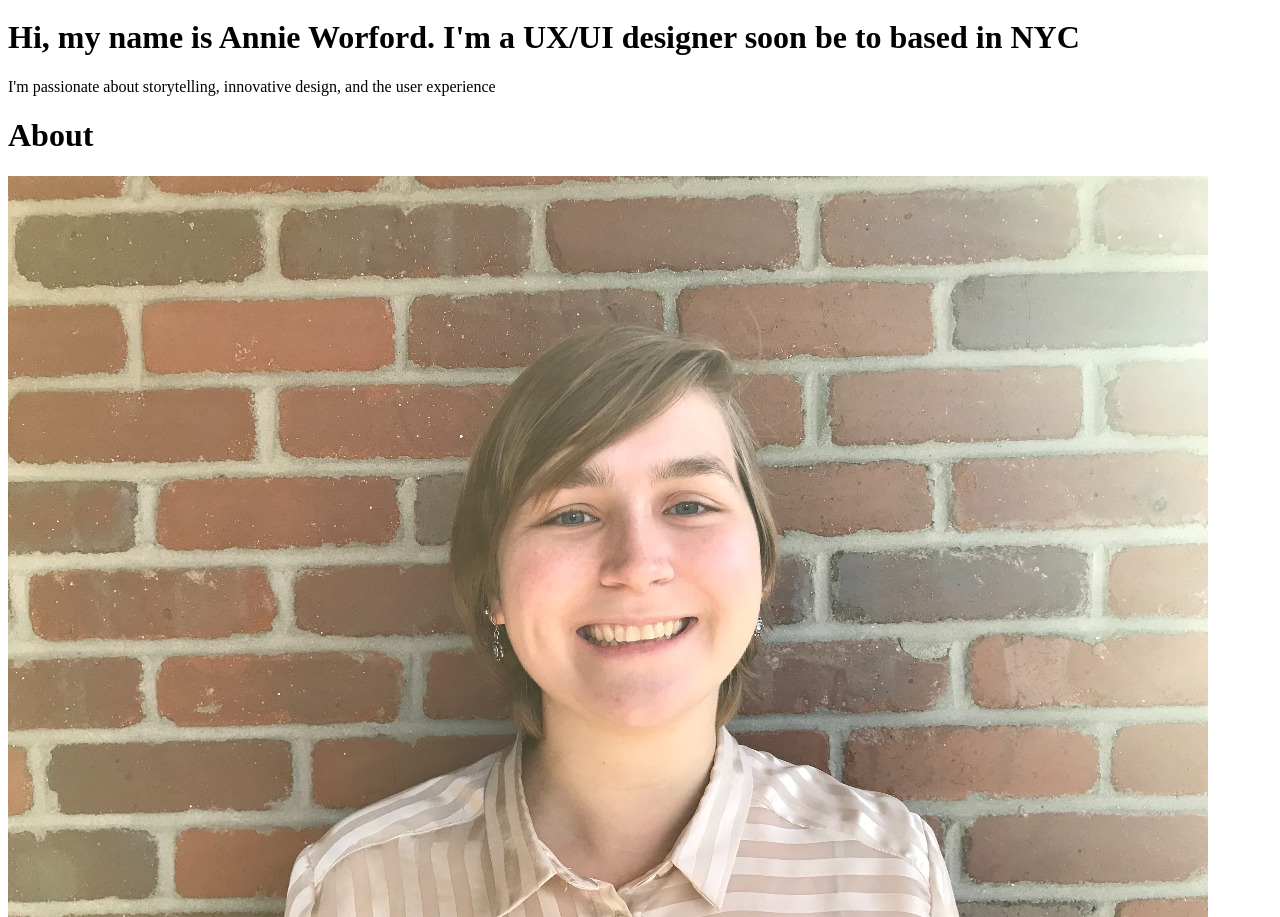
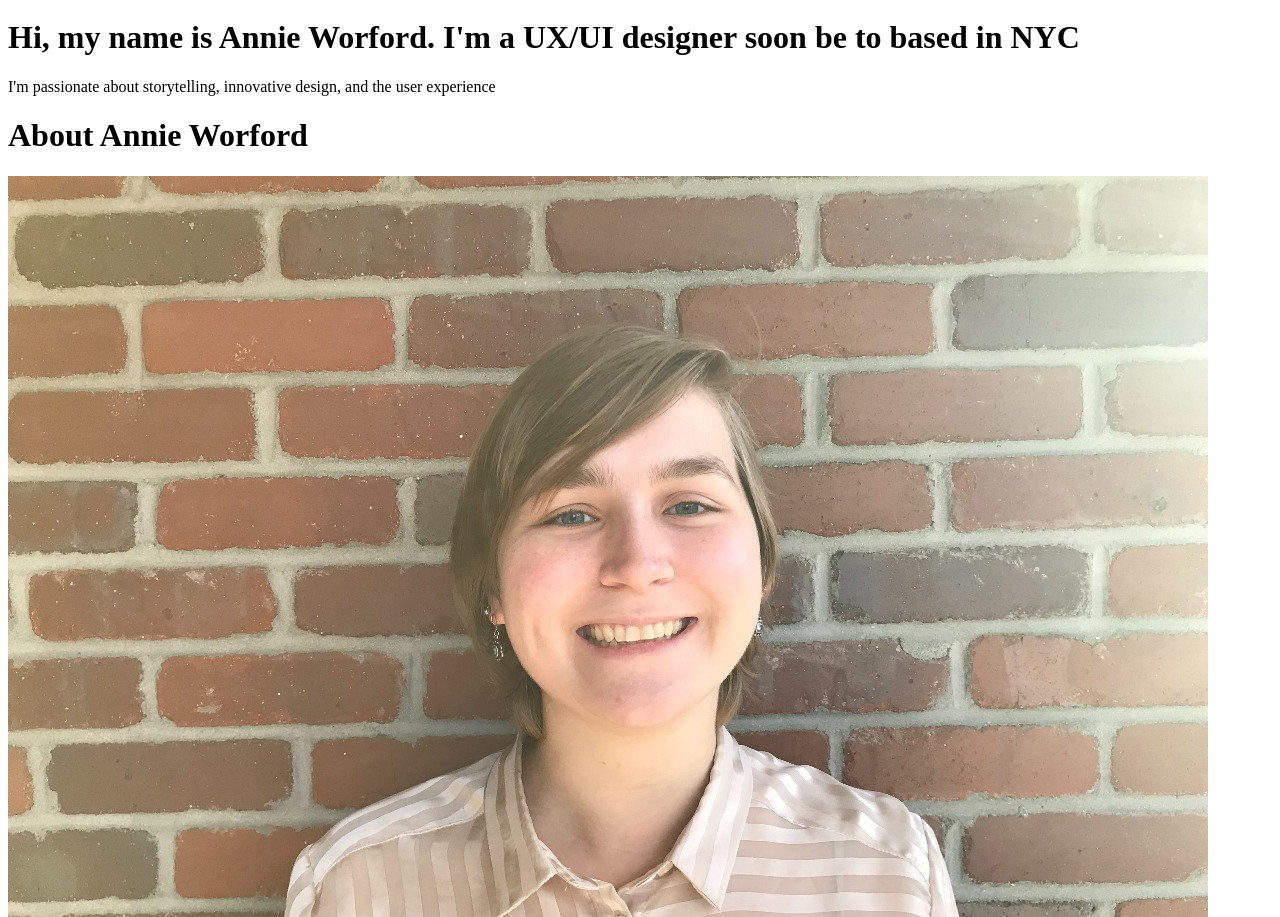
Before and after one commit to annieworford/portfolio-website, a plain HTML site: page about.html in a window 1280 px wide. Shown: the part 916-1833 px from the top of the page. Drawn offline with Linux system fonts and the light colour scheme.

```diff
--- a/about.html
+++ b/about.html
@@ -42,7 +42,7 @@
 
 <div>
   <div>
-    <h1>About</h1>
+    <h1>About Annie Worford</h1>
   </div>
 </div>
 
```
Also changed, not shown: index.html (+1 -1 lines).
